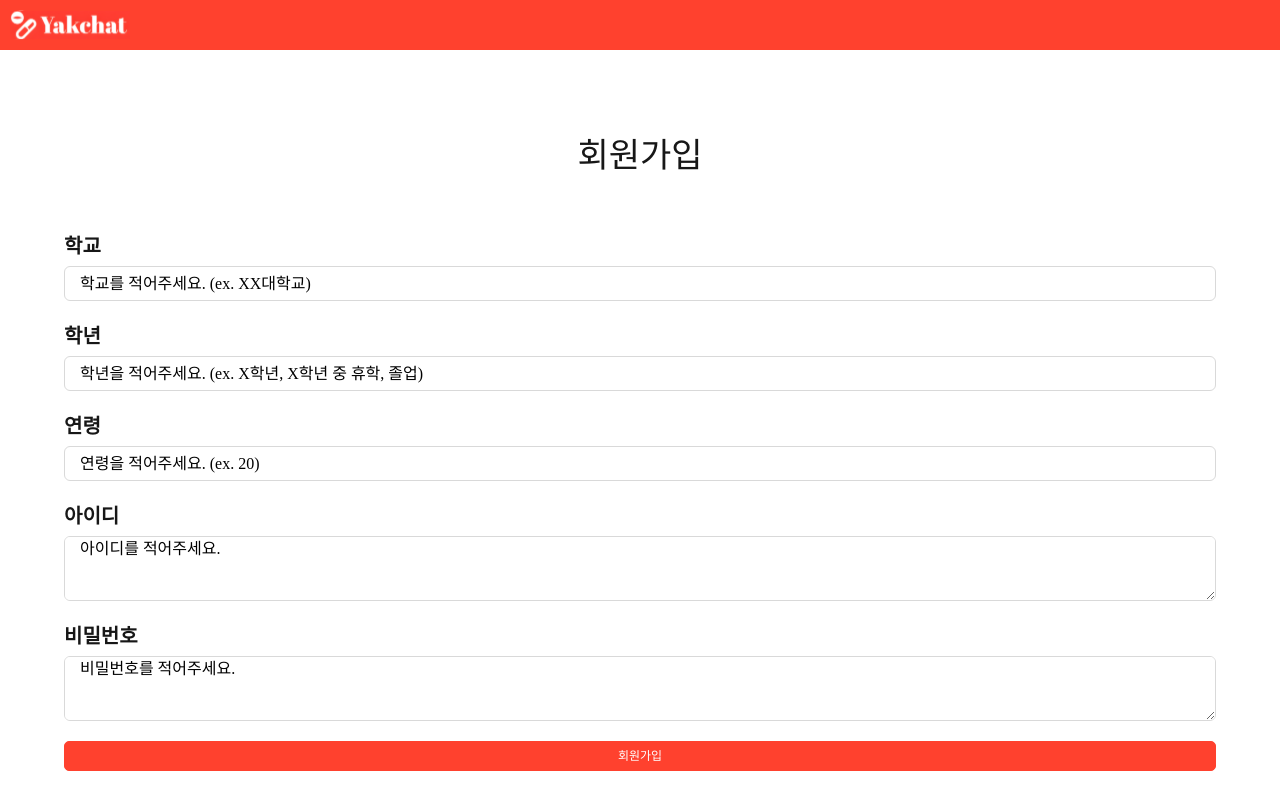
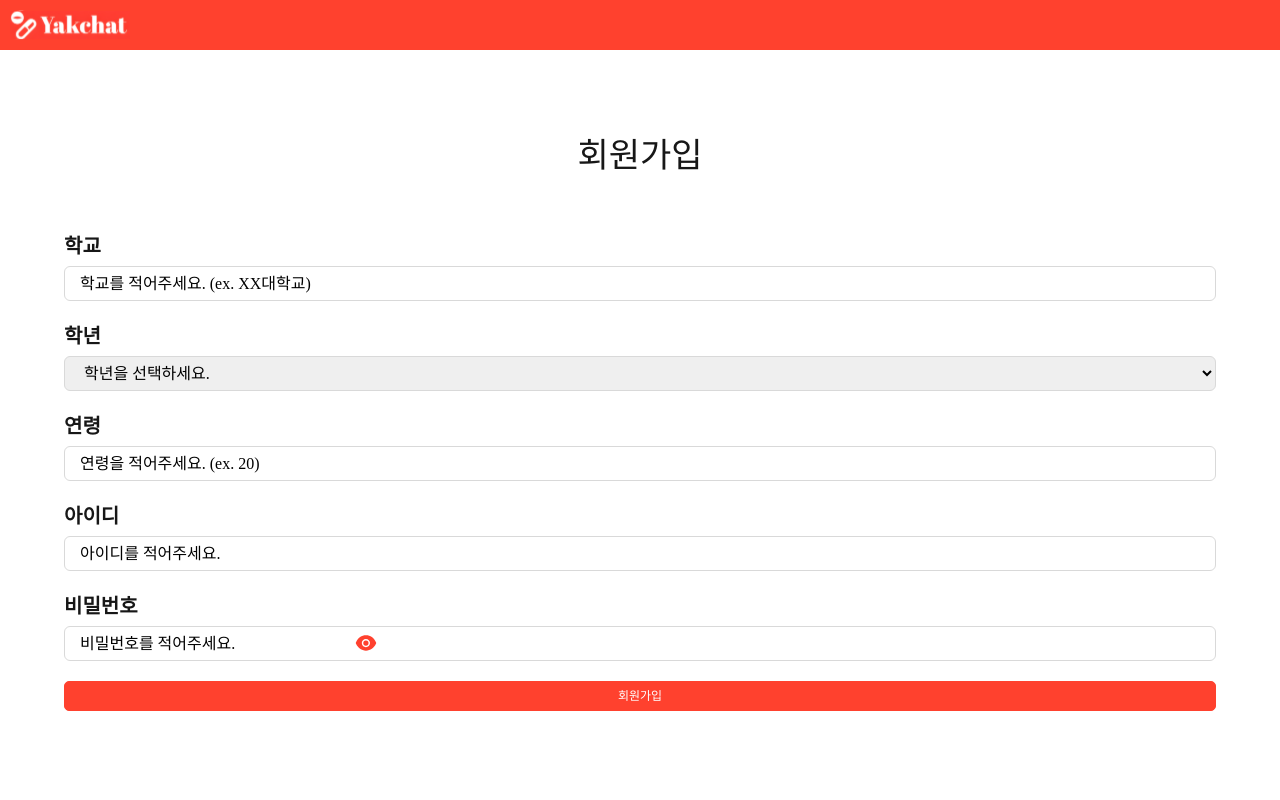
Before and after one commit to Pillchat/Pillchat_Front, a Next.js app: page /Signup in a window 1280 px wide. Built offline with nearby package versions, Linux system fonts and the light colour scheme.

Commit message:
회원가입 페이지 디자인 변경에 따른 css 수정

```diff
--- a/app/pages/Signup.tsx
+++ b/app/pages/Signup.tsx
@@ -5,32 +5,34 @@ import * as S from "../styles/Signup";
 import HeaderNon from "../components/Header_Non";
 import axios from "axios";
 import { useRouter } from "next/navigation";
+import { AiFillEye, AiFillEyeInvisible } from 'react-icons/ai';
 
-function Signup(){
+function Signup() {
     const [schoolValue, setSchoolValue] = useState("");
     const [gradeValue, setGrade] = useState("");
     const [ageValue, setAge] = useState("");
     const [idValue, setId] = useState("");
     const [passwordValue, setPassword] = useState("");
+    const [showPassword, setShowPassword] = useState(false);
     const router = useRouter();
 
-    function handleSchoolChange(e: React.ChangeEvent<HTMLInputElement>){
+    function handleSchoolChange(e: React.ChangeEvent<HTMLInputElement>) {
         setSchoolValue(e.target.value);
-    };
+    }
 
-    function handleGradeChange(e: React.ChangeEvent<HTMLInputElement>){
+    function handleGradeChange(e: React.ChangeEvent<HTMLSelectElement>) {
         setGrade(e.target.value);
-    };
+    }
 
-    function handleAgeChange(e: React.ChangeEvent<HTMLInputElement>){
+    function handleAgeChange(e: React.ChangeEvent<HTMLInputElement>) {
         setAge(e.target.value);
-    };
+    }
 
-    function handleIdChange(e: React.ChangeEvent<HTMLTextAreaElement>){
+    function handleIdChange(e: React.ChangeEvent<HTMLInputElement>) {
         setId(e.target.value);
-    };
+    }
 
-    function handlePasswordChange(e: React.ChangeEvent<HTMLTextAreaElement>){
+    function handlePasswordChange(e: React.ChangeEvent<HTMLInputElement>) {
         setPassword(e.target.value);
     };
 
@@ -40,18 +42,19 @@ function Signup(){
             grade: gradeValue,
             age: ageValue,
             username: idValue,
-            password: passwordValue
-        }
+            password: passwordValue,
+        };
 
         try {
             const response = await axios.post(
-                `${process.env.NEXT_PUBLIC_REACT_APP_BASE_URL}/api/auth/register`, dto, {
+                `${process.env.NEXT_PUBLIC_REACT_APP_BASE_URL}/api/auth/register`,
+                dto,
+                {
                     headers: {
                         "Content-Type": "application/json",
                     },
                     withCredentials: true,
                 }
-
             );
             if (response.status === 200) {
                 router.push("/");
@@ -61,7 +64,7 @@ function Signup(){
         }
     };
 
-    return(
+    return (
         <S.Container>
             <HeaderNon />
             <S.PageTitle>회원가입</S.PageTitle>
@@ -69,41 +72,62 @@ function Signup(){
             <S.InputBox>
                 <S.ContainBox>
                     <S.ContainTitle>학교</S.ContainTitle>
-                    <S.ContainInputSmall onChange={handleSchoolChange} placeholder="학교를 적어주세요. (ex. XX대학교)" />
+                    <S.ContainInputSmall
+                        onChange={handleSchoolChange}
+                        placeholder="학교를 적어주세요. (ex. XX대학교)"
+                        required
+                    />
                 </S.ContainBox>
 
                 <S.ContainBox>
                     <S.ContainTitle>학년</S.ContainTitle>
-                    <S.ContainInputSmall onChange={handleGradeChange} placeholder="학년을 적어주세요. (ex. X학년, X학년 중 휴학, 졸업)" />
+                    <S.ContainSelect
+                        onChange={handleGradeChange}
+                        required
+                    >
+                        <option value="">학년을 선택하세요.</option>
+                        <option value="1학년">1학년</option>
+                        <option value="2학년">2학년</option>
+                        <option value="3학년">3학년</option>
+                        <option value="4학년">3학년</option>
+                        <option value="5학년">3학년</option>
+                        <option value="6학년">3학년</option>
+                        <option value="휴학">휴학</option>
+                        <option value="졸업">졸업</option>
+                    </S.ContainSelect>
                 </S.ContainBox>
 
                 <S.ContainBox>
                     <S.ContainTitle>연령</S.ContainTitle>
-                    <S.ContainInputSmall onChange={handleAgeChange} placeholder="연령을 적어주세요. (ex. 20)" />
+                    <S.ContainInputSmall
+                        onChange={handleAgeChange}
+                        placeholder="연령을 적어주세요. (ex. 20)"
+                        required
+                    />
                 </S.ContainBox>
 
                 <S.ContainBox>
                     <S.ContainTitle>아이디</S.ContainTitle>
-                    <S.ContainInputLarge
+                    <S.ContainInputSmall
                         onChange={handleIdChange}
-                        placeholder="아이디를 적어주세요.
-                            &#13;&#10;&#13;&#10;&#13;&#10;&#13;&#10;&#10;&#13;&#10;&#13;&#10;&#13;
-                            &#13;&#10;&#13;&#10;&#13;&#10;&#13;&#10;&#13;&#10;&#13;&#10;&#13;
-                            &#10;&#13;&#10;&#13;&#10;&#13;&#10;&#13;&#10;&#13;&#10;&#13;&#10;
-                        (8글자 이내, 한글/영어/숫자)"
+                        placeholder="아이디를 적어주세요."
+                        required
                     />
                 </S.ContainBox>
 
                 <S.ContainBox>
                     <S.ContainTitle>비밀번호</S.ContainTitle>
-                    <S.ContainInputLarge
+                    <S.ContainInputSmall
                         onChange={handlePasswordChange}
-                        placeholder="비밀번호를 적어주세요.
-                            &#13;&#10;&#13;&#10;&#13;&#10;&#13;&#10;&#10;&#13;&#10;&#13;&#10;&#13;
-                            &#13;&#10;&#13;&#10;&#13;&#10;&#13;&#10;&#13;&#10;&#13;&#10;&#13;
-                            &#10;&#13;&#10;&#13;&#10;&#13;&#10;&#13;&#10;&#13;&#10;&#13;&#10;
-                        (12글자 이내, 한글/영어/숫자)"
+                        type={showPassword ? "text" : "password"}
+                        placeholder="비밀번호를 적어주세요."
+                        minLength={8}
+                        maxLength={16}
+                        required
                     />
+                    <S.IconWrapper onClick={() => setShowPassword(!showPassword)}>
+                        {showPassword ? <AiFillEyeInvisible size={24} /> : <AiFillEye size={24} />}
+                    </S.IconWrapper>
                 </S.ContainBox>
 
                 <S.SignUpBtn onClick={handleSubmit}>회원가입</S.SignUpBtn>
--- a/app/styles/Signup.ts
+++ b/app/styles/Signup.ts
@@ -93,3 +93,29 @@ export const SignUpBtn = styled.div`
     color: white;
     background-color: #FF412E;
 `
+
+export const ContainSelect = styled.select`
+    width: 100%;
+    height: 35px;
+
+    border: 1px solid #d9d9d9;
+    border-radius: 6px;
+
+    padding-left: 15px;
+
+    font-family: Pretendard;
+    color: black;
+
+    &:focus {
+        outline: none;
+        border-color: #ff412e;
+    }
+`;
+
+export const IconWrapper = styled.div`
+    position: absolute;
+    margin-top: 40px;
+    margin-left: 290px;
+    cursor: pointer;
+    color: #FF412E;
+`;
--- a/package.json
+++ b/package.json
@@ -13,6 +13,7 @@
     "next": "15.1.4",
     "react": "^19.0.0",
     "react-dom": "^19.0.0",
+    "react-icons": "^5.4.0",
     "styled-components": "^6.1.14"
   },
   "devDependencies": {
```
Also changed, not shown: 1 other file (tests, documents, lock files or other folders).
